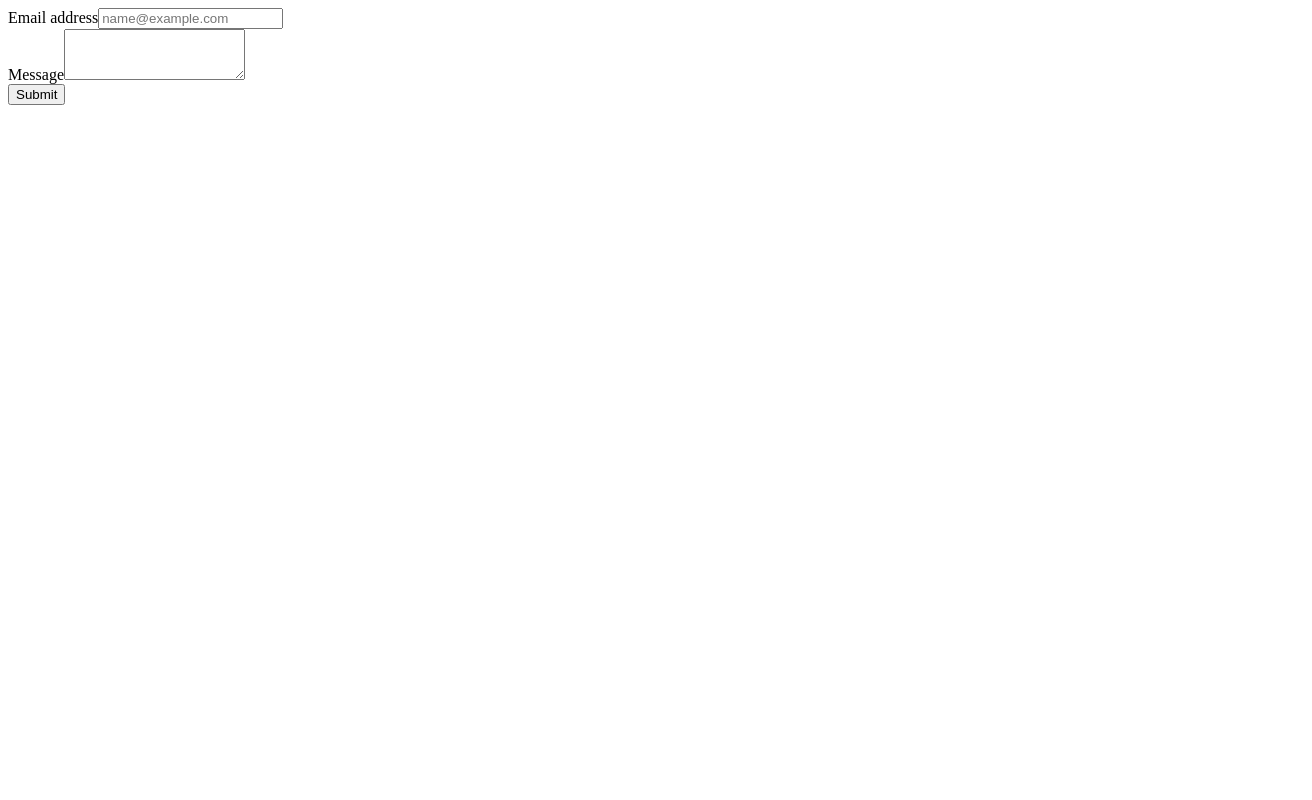
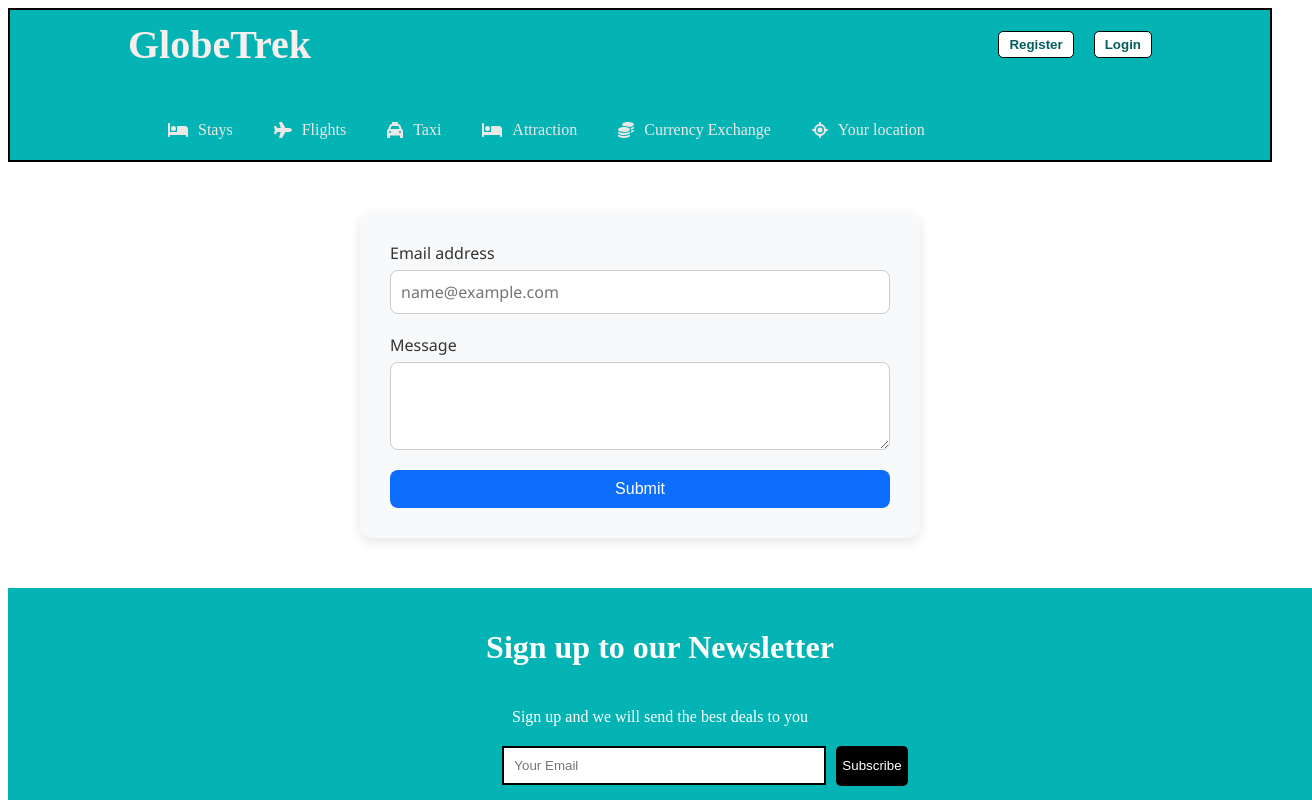
Before and after one commit to par2hibATU/GlobeTrek_FinalProject, a React (Create React App) app in the folder client/: page /contact in a window 1280 px wide. Shown: the top 800 px of the page, 1312 px wide, since content can reach past the window. Built offline with nearby package versions, Linux system fonts and the light colour scheme.

Commit message:
contact page css is added

```diff
--- a/client/src/components/navbar/Navbar.jsx
+++ b/client/src/components/navbar/Navbar.jsx
@@ -77,7 +77,7 @@ export const Navbar = () => {
               <span onClick={() => navigate("/flight")}>Flights</span>
             </div>
             <div className="navbarListItem">
-              <FontAwesomeIcon icon={faCar} />
+              <FontAwesomeIcon icon={faTaxi} />
               <a
                 href="https://www.free-now.com/ie/"
                 target="_blank"
--- a/client/src/components/navbar/Navbar_for_Login.jsx
+++ b/client/src/components/navbar/Navbar_for_Login.jsx
@@ -44,7 +44,7 @@ export const Navbar = () => {
               <span onClick={() => navigate("/flight")}>Flights</span>
             </div>
             <div className="navbarListItem">
-              <FontAwesomeIcon icon={faCar} />
+              <FontAwesomeIcon icon={faTaxi} />
               <a
                 href="https://www.free-now.com/ie/"
                 target="_blank"
--- a/client/src/pages/contact/Contact.jsx
+++ b/client/src/pages/contact/Contact.jsx
@@ -1,11 +1,13 @@
 import React, { useState } from 'react';
+import "./contact.css"
+import Navbar from "../../components/navbar/Navbar.jsx";
+import Subscribe from "../mailList/Subscribe";
+import Footer from "../../components/footer/Footer";
 
 export const Contact = () => {
-  // State to manage form inputs
   const [email, setEmail] = useState('');
   const [message, setMessage] = useState('');
 
-  // Handle input changes
   const handleEmailChange = (event) => {
     setEmail(event.target.value);
   };
@@ -19,19 +21,17 @@ export const Contact = () => {
     event.preventDefault();
     console.log('Email:', email);
     console.log('Message:', message);
-    // You can now submit the form data to an API or perform other actions
   };
 
   return (
-
+    <div>
+      <Navbar />
+      <div className="contact-form">
         <form onSubmit={handleSubmit}>
-      <div className="mb-3">
-        <label htmlFor="exampleFormControlInput1" className="form-label">
-          Email address
-        </label>
+          <div className="form-group">
+            <label htmlFor="exampleFormControlInput1">Email address</label>
             <input
               type="email"
-          className="form-control"
               id="exampleFormControlInput1"
               placeholder="name@example.com"
               value={email}
@@ -39,12 +39,9 @@ export const Contact = () => {
             />
           </div>
 
-      <div className="mb-3">
-        <label htmlFor="exampleFormControlTextarea1" className="form-label">
-          Message
-        </label>
+          <div className="form-group">
+            <label htmlFor="exampleFormControlTextarea1">Message</label>
             <textarea
-          className="form-control"
               id="exampleFormControlTextarea1"
               rows="3"
               value={message}
@@ -52,11 +49,14 @@ export const Contact = () => {
             ></textarea>
           </div>
 
-      <button type="submit" className="btn btn-primary">
-        Submit
-      </button>
+          <button type="submit" >Submit</button>
         </form>
+      </div>
+      <Subscribe />
+      <Footer />
+    </div>
   );
+
 };
 
 export default Contact;
--- /dev/null
+++ b/client/src/pages/contact/contact.css
@@ -0,0 +1,52 @@
+/* Contact.css */
+
+.contact-form {
+    max-width: 500px;
+    margin: 50px auto;
+    padding: 30px;
+    border-radius: 12px;
+    background-color: #f8f9fa;
+    box-shadow: 0 4px 12px rgba(0, 0, 0, 0.1);
+    font-family: 'Segoe UI', Tahoma, Geneva, Verdana, sans-serif;
+  }
+
+  .contact-form form {
+    display: flex;
+    flex-direction: column;
+    gap: 20px;
+  }
+
+  .contact-form .form-group {
+    display: flex;
+    flex-direction: column;
+  }
+
+  .contact-form label {
+    font-weight: 500;
+    margin-bottom: 6px;
+    color: #333;
+  }
+
+  .contact-form input,
+  .contact-form textarea {
+    padding: 10px;
+    border: 1px solid #ccc;
+    border-radius: 8px;
+    font-size: 1rem;
+    font-family: inherit;
+  }
+
+  .contact-form button {
+    padding: 10px 20px;
+    background-color: #0d6efd;
+    color: #fff;
+    font-size: 1rem;
+    border: none;
+    border-radius: 8px;
+    cursor: pointer;
+    transition: background-color 0.3s ease;
+  }
+
+  .contact-form button:hover {
+    background-color: #0b5ed7;
+  }
```
Lines whose indentation alone changed are shown as unchanged.
